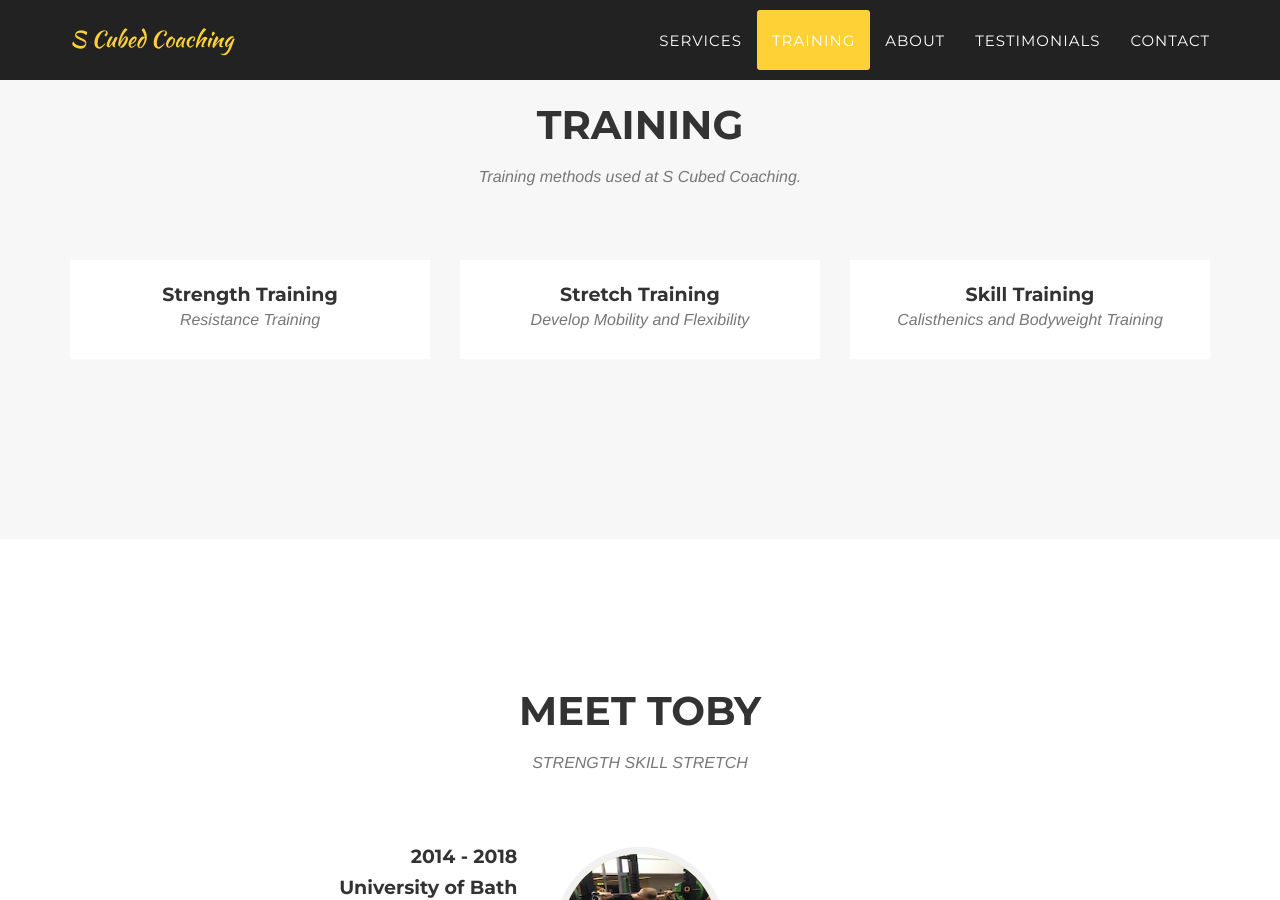
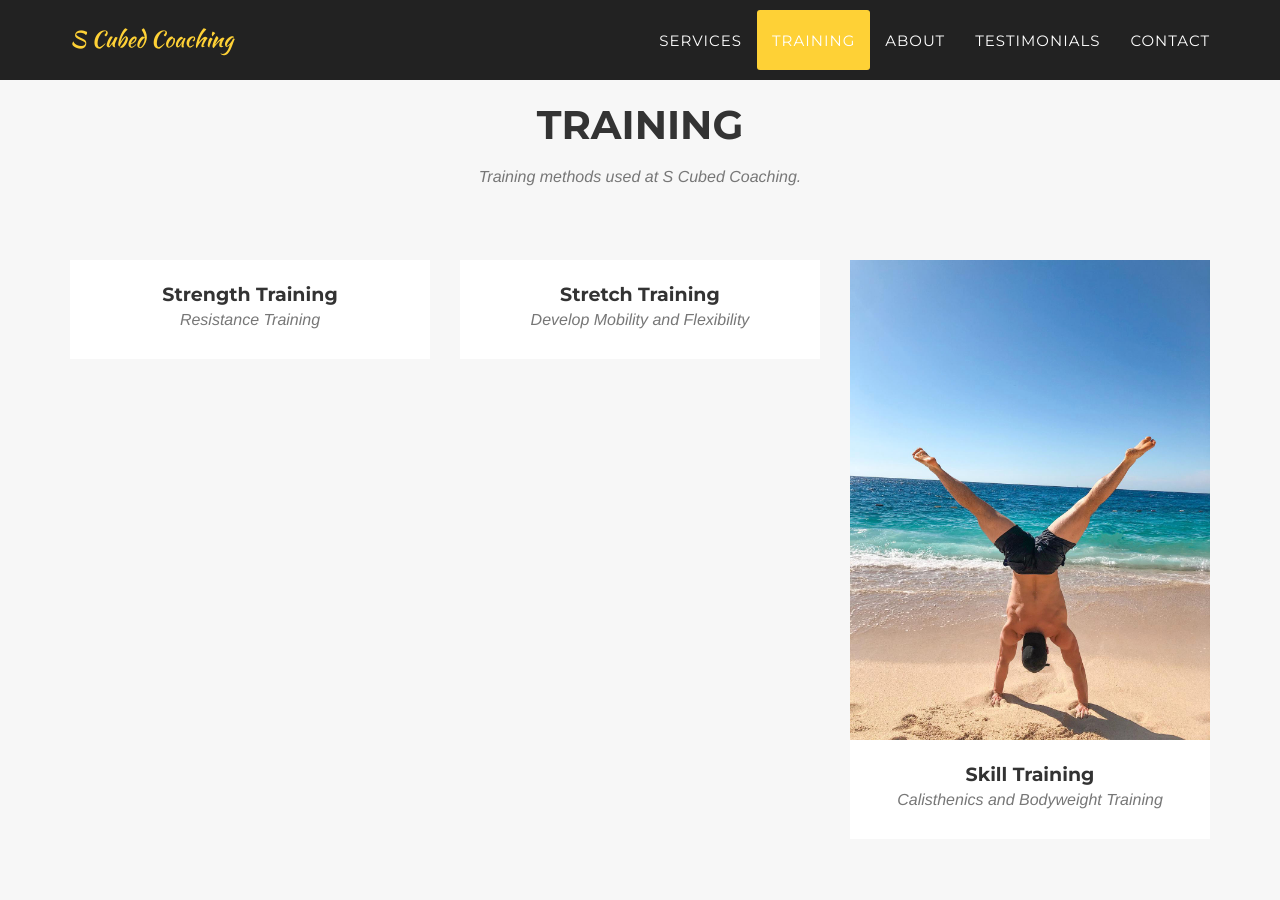
Before and after one commit to limit-DNE/SCubed, a Jekyll site: the page built from index.html, in a window 1280 px wide and 900 px high, scrolled down 1493 px. Built offline with Jekyll 4.4.1, drawn with Linux system fonts in a browser that asks for light colours; some web fonts are replaced.

Commit message:
Update 2014-07-16-project-3.markdown

```diff
--- a/_posts/2014-07-16-project-3.markdown
+++ b/_posts/2014-07-16-project-3.markdown
@@ -4,8 +4,8 @@ subtitle: Calisthenics and Bodyweight Training
 layout: default
 modal-id: 3
 date: 2014-07-16
-img: 2.jpg
-thumbnail: 2.jpg
+img: handstand-straddle-beach.jpg
+thumbnail: handstand-straddle-beach.jpg
 alt: image-alt
 description: Calisthenics are exercises that don’t rely on anything but a person’s own body weight. These exercises allow for the development of strength, endurance, flexibility, and coordination.
 ---
```
